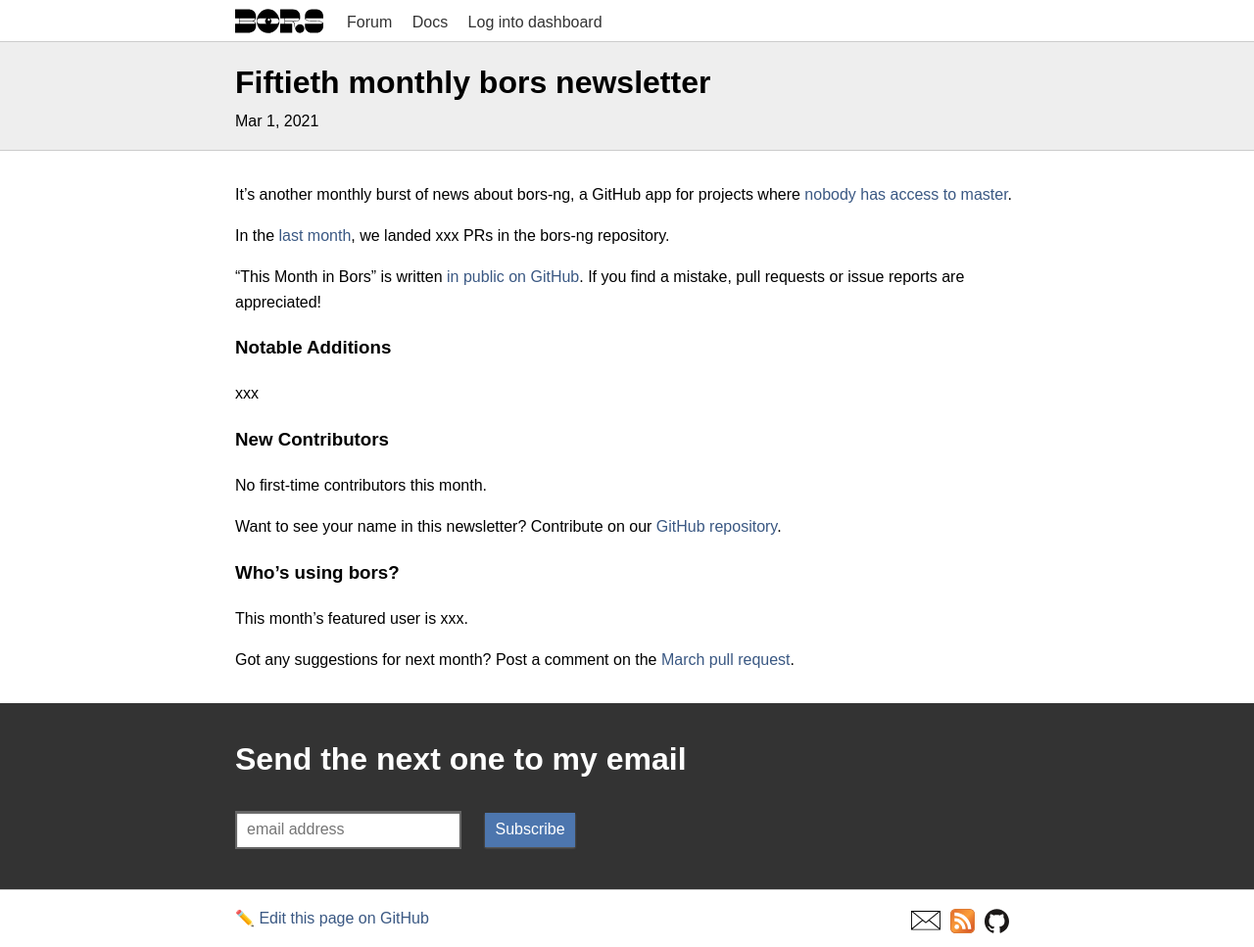
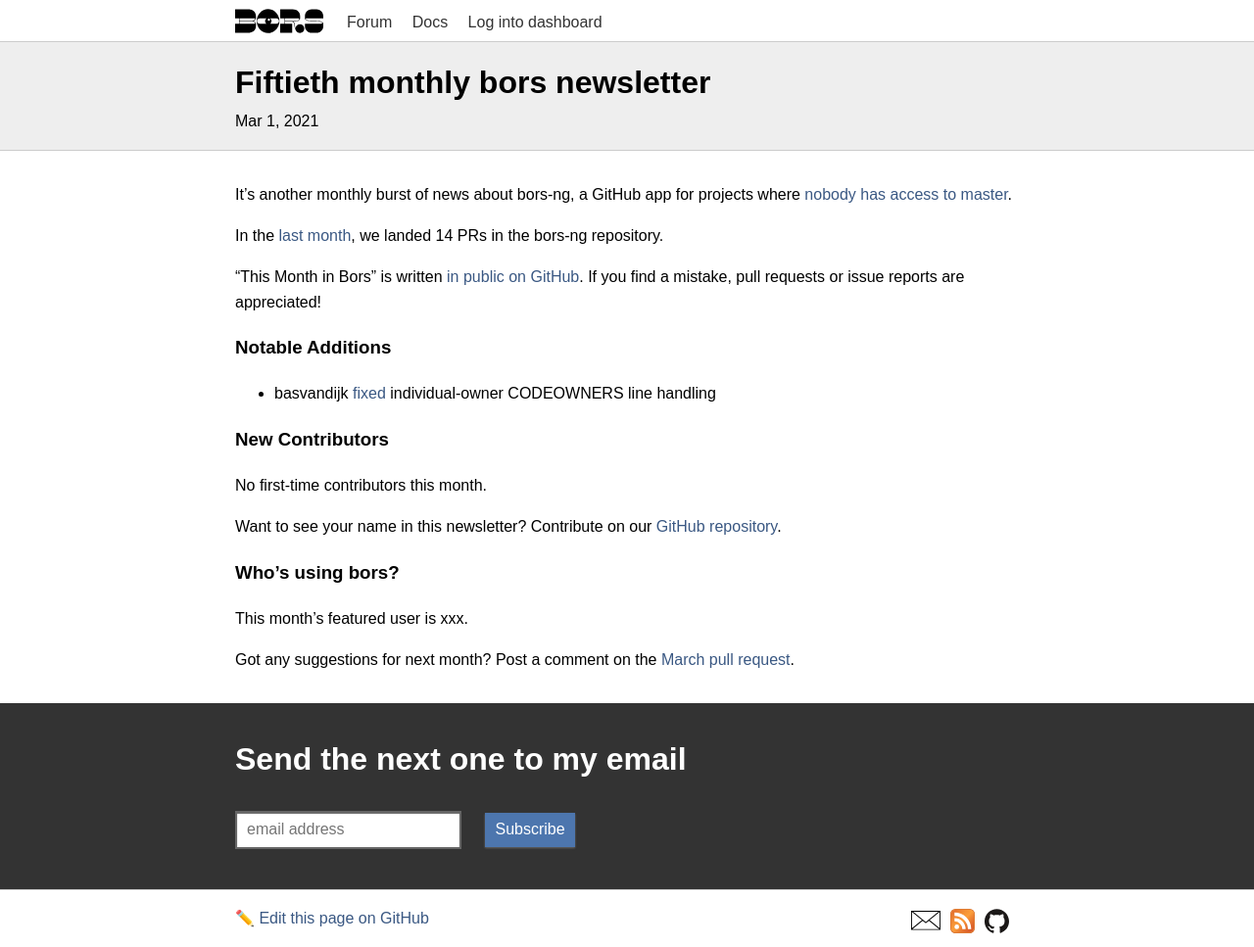
Before and after one commit to bors-ng/bors-ng.github.io, a Jekyll site: the page built from _posts/2021-03-01-tmib-50.md, in a window 1280 px wide. Shown: the whole page at 98% size. Built offline with Jekyll 4.4.1, drawn with Linux system fonts in a browser that asks for light colours.

Commit message:
Add bors-ng/bors-ng#1142

```diff
--- a/_posts/2021-03-01-tmib-50.md
+++ b/_posts/2021-03-01-tmib-50.md
@@ -8,8 +8,8 @@
 
 It's another monthly burst of news about bors-ng, a GitHub app for projects where [nobody has access to master](https://beyermatthias.de/blog/2020/03/20/my-problem-with-the-nixos-community/).
 
-In the [last month](https://github.com/bors-ng/bors-ng/pulls?utf8=%E2%9C%93&q=is%3Apr%20is%3Amerged%20closed%3A2021-01-01..2021-01-31),
-we landed xxx PRs in the bors-ng repository.
+In the [last month](https://github.com/bors-ng/bors-ng/pulls?utf8=%E2%9C%93&q=is%3Apr%20is%3Amerged%20closed%3A2021-02-01..2021-02-28),
+we landed 14 PRs in the bors-ng repository.
 
 "This Month in Bors" is written [in public on GitHub][GitHub for TMiB].
 If you find a mistake, pull requests or issue reports are appreciated!
@@ -19,7 +19,7 @@
 
 ### Notable Additions
 
-xxx
+* basvandijk [fixed](https://github.com/bors-ng/bors-ng/pull/1142) individual-owner CODEOWNERS line handling
 
 
 ### New Contributors
```
